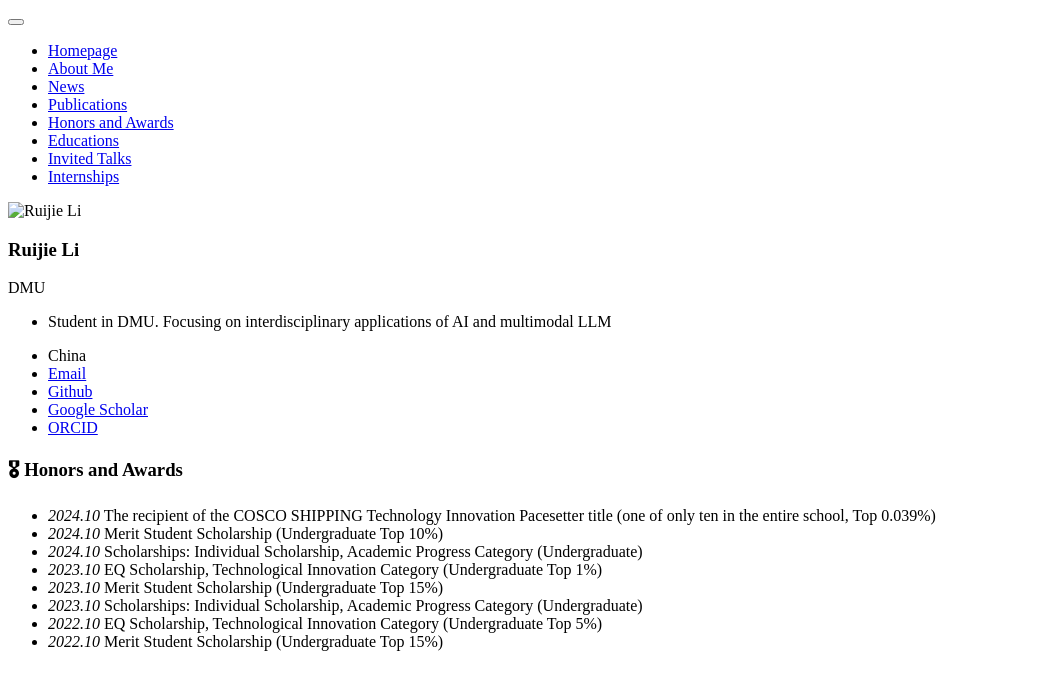
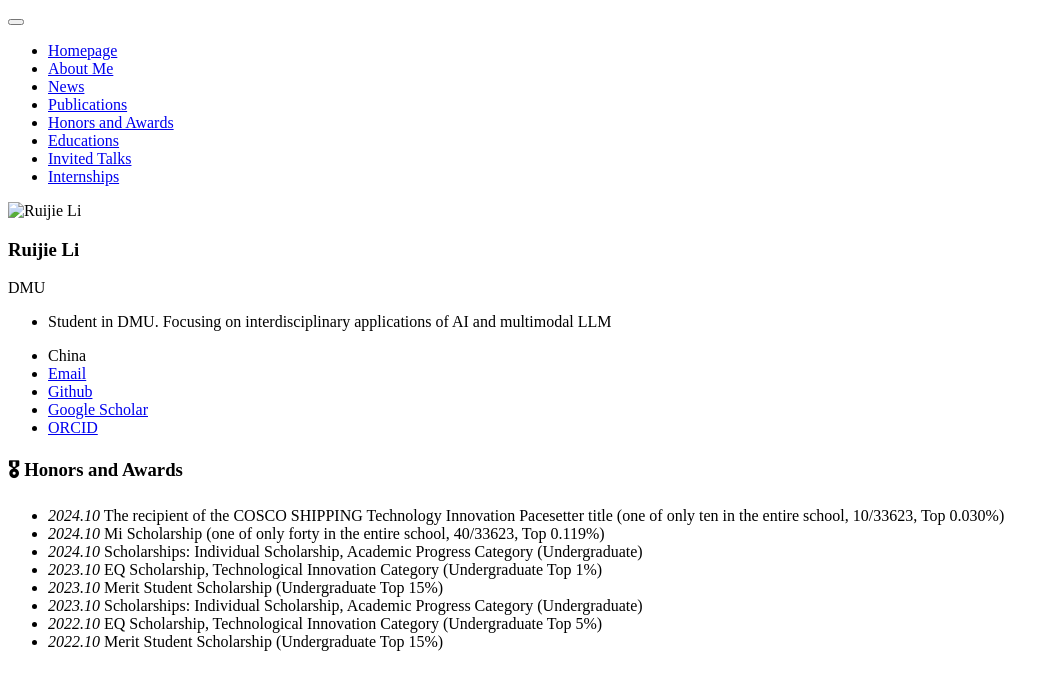
Before and after one commit to ReyJerry/ReyJerry.github.io, a Jekyll site: the page built from _pages/includes/honers.md, in a window 1280 px wide. Shown: the top 690 px of the page, without its empty margins (0-1059 px from the left). Built offline with Jekyll 4.4.1, drawn with Linux system fonts in a browser that asks for light colours; our own code applies the rules of GitHub Pages for plain Markdown files.

Commit message:
honers.md

```diff
--- a/_pages/includes/honers.md
+++ b/_pages/includes/honers.md
@@ -1,6 +1,6 @@
 # 🎖 Honors and Awards
-- *2024.10* The recipient of the COSCO SHIPPING Technology Innovation Pacesetter title (one of only ten in the entire school, Top 0.039%)
-- *2024.10* Merit Student Scholarship (Undergraduate Top 10%)
+- *2024.10* The recipient of the COSCO SHIPPING Technology Innovation Pacesetter title (one of only ten in the entire school, 10/33623, Top 0.030%)
+- *2024.10* Mi Scholarship (one of only forty in the entire school, 40/33623, Top 0.119%)
 - *2024.10* Scholarships: Individual Scholarship, Academic Progress Category (Undergraduate)
 - *2023.10* EQ Scholarship, Technological Innovation Category (Undergraduate Top 1%)
 - *2023.10* Merit Student Scholarship (Undergraduate Top 15%)
```
